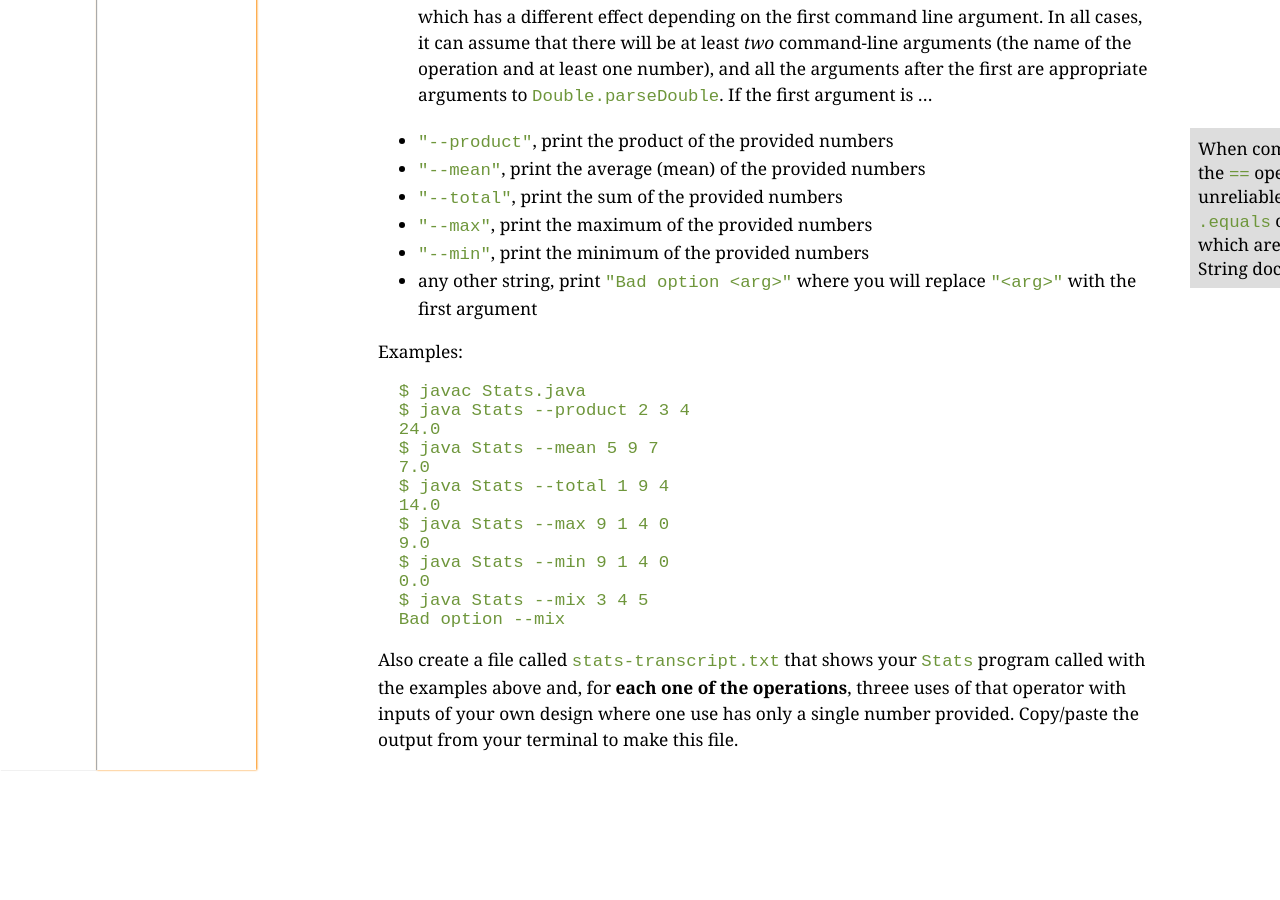
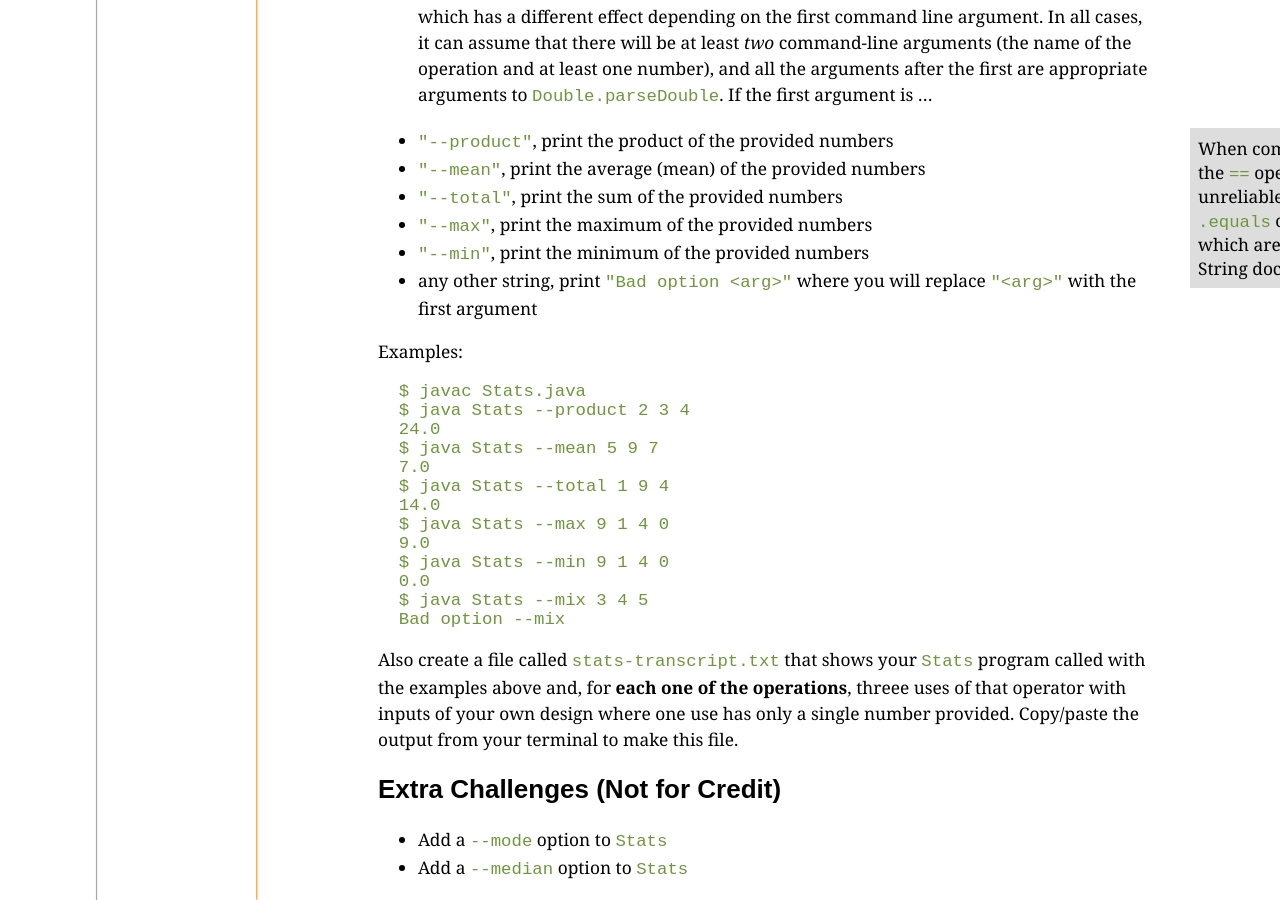
Before and after one commit to ucsd-cse11-w22/ucsd-cse11-w22.github.io, a Jekyll site: the page built from _assignments/pa5.md, in a window 1280 px wide and 900 px high, scrolled down 4043 px. Built offline with Jekyll 4.4.1, drawn with Linux system fonts in a browser that asks for light colours; before the commit the page ends 4813 px from its top, so only the background shows below that.

Commit message:
challenges

```diff
--- a/_assignments/pa5.md
+++ b/_assignments/pa5.md
@@ -227,3 +227,8 @@ which are in the Java String documentation.</div>
   operations**, threee uses of that operator with inputs of your own design
   where one use has only a single number provided.  Copy/paste the output from your
   terminal to make this file.
+
+## Extra Challenges (Not for Credit)
+
+- Add a `--mode` option to `Stats`
+- Add a `--median` option to `Stats`
```
